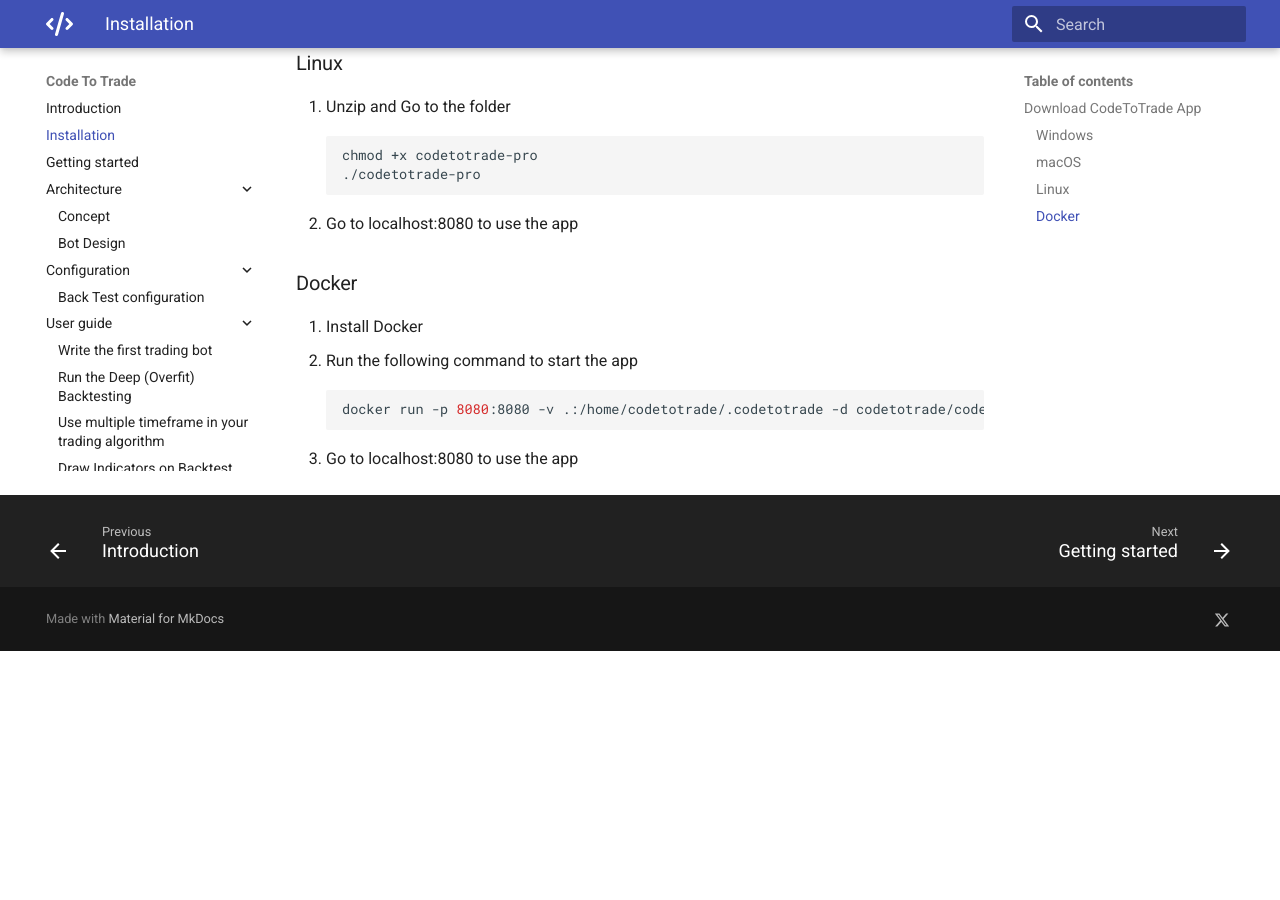
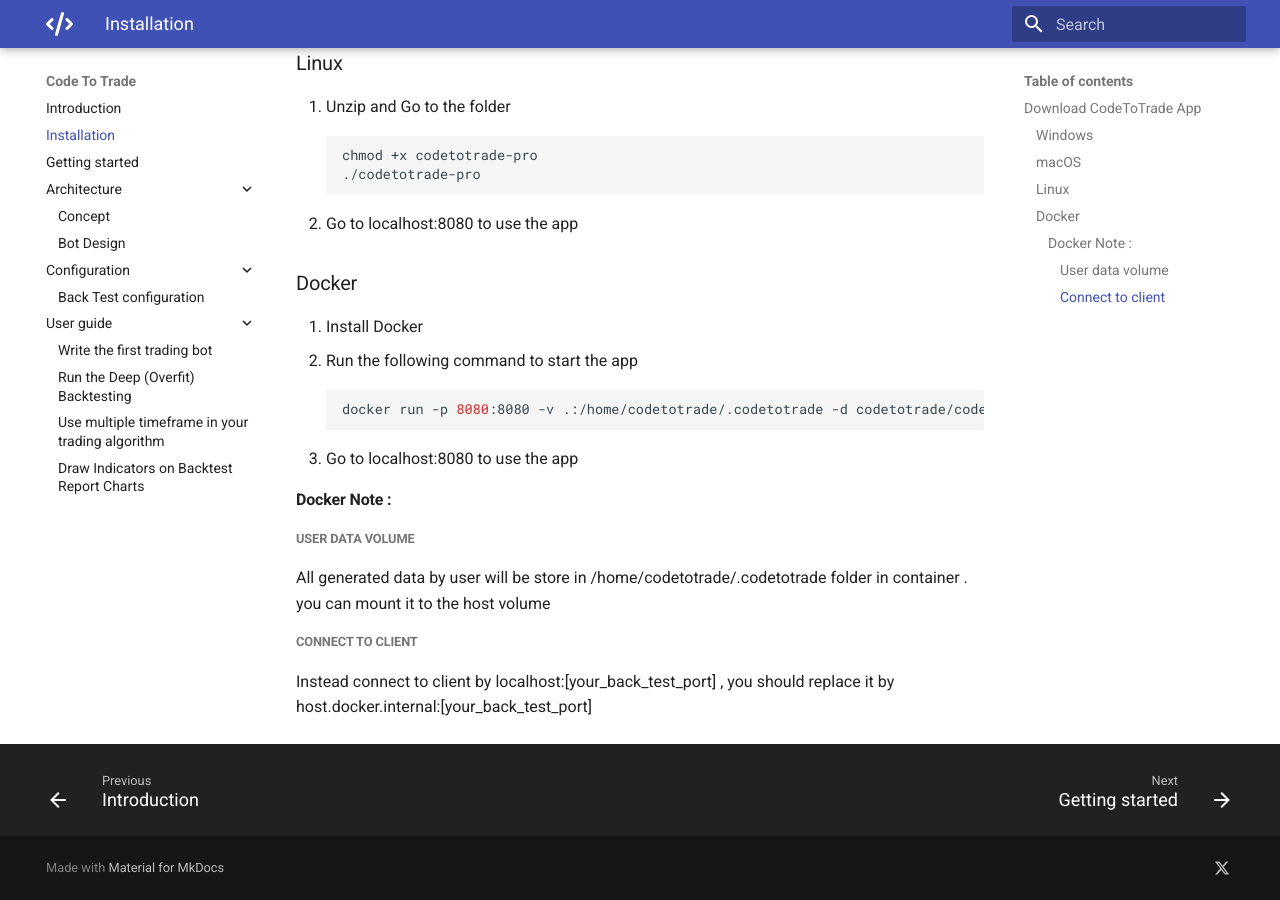
Before and after one commit to truongnhukhang/codetotrade-docs, an MkDocs documentation site: the page built from docs/Installation.md, in a window 1280 px wide and 900 px high, scrolled down 1482 px. Built offline with MkDocs 1.6.1 and Material for MkDocs 9.7.7, drawn with Linux system fonts in a browser that asks for light colours; before the commit the page ends 2133 px from its top, so only the background shows below that.

Commit message:
update docker installation

````diff
--- a/docs/Installation.md
+++ b/docs/Installation.md
@@ -32,5 +32,15 @@ chmod +x codetotrade-pro
 2. Run the following command to start the app
 ```Bash
 docker run -p 8080:8080 -v .:/home/codetotrade/.codetotrade -d codetotrade/codetotrade-pro
+
 ```
 3. Go to localhost:8080 to use the app
+#### Docker Note :
+
+##### User data volume
+
+All generated data by user will be store in /home/codetotrade/.codetotrade folder in container . you can mount it to the host volume
+
+##### Connect to client
+
+Instead connect to client by localhost:[your_back_test_port] , you should replace it by host.docker.internal:[your_back_test_port]
````
